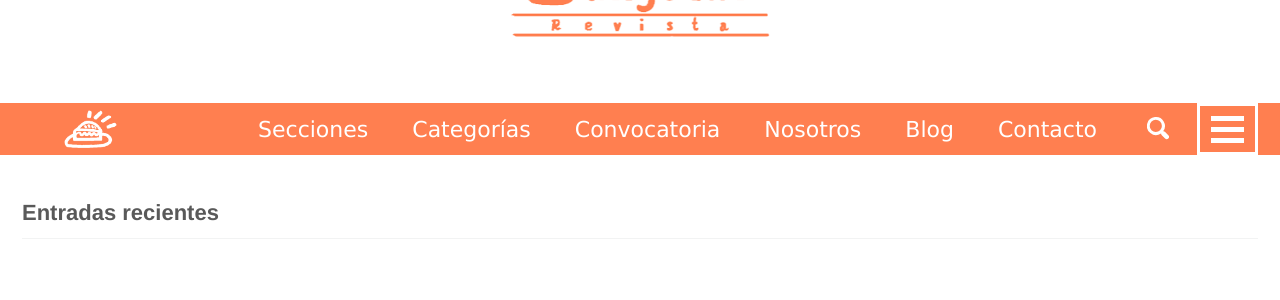
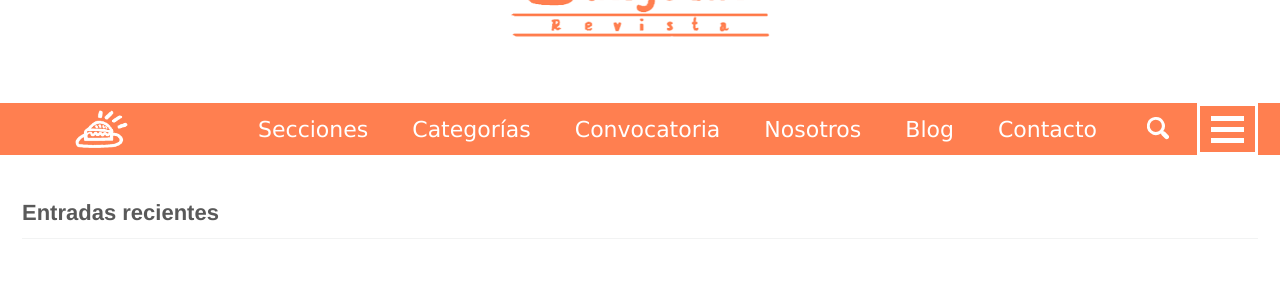
Before and after one commit to sangucherevista/sangucherevista.github.io, a Jekyll site: the page built from index.md, in a window 1280 px wide. Shown: the part 136-436 px from the top of the page. Built offline with Jekyll 4.4.1, drawn with Linux system fonts in a browser that asks for light colours; nearby versions of some CDN libraries; the list of posts is cut into pages by our own code.

Commit message:
Updated '_sass/minimal-mistakes/_masthead.scss' via CloudCannon

```diff
--- a/_sass/minimal-mistakes/_masthead.scss
+++ b/_sass/minimal-mistakes/_masthead.scss
@@ -16,6 +16,7 @@
     @include clearfix;
     margin-left: auto;
     margin-right: auto;
+    padding-left: 0.5em;
     padding-right: 1em;
     max-width: 100%;
     display: -webkit-box;
@@ -63,7 +64,7 @@
     margin-left: 0;
 
     @include breakpoint($small) {
-      float: center;
+      float: left;
     }
   }
 
```
